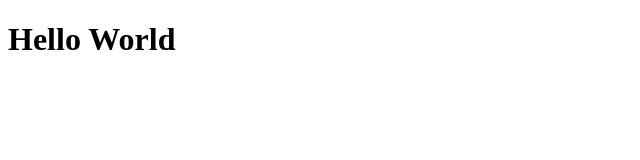
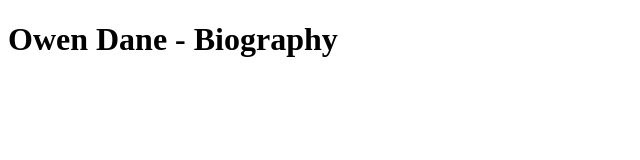
Before and after one commit to owendane5/lab-01, a plain HTML site: page index.html in a window 1280 px wide. Shown: the whole page, without its empty margins (0-640 px from the left). Drawn offline with Linux system fonts and the light colour scheme.

Commit message:
Changed title and h1

```diff
--- a/index.html
+++ b/index.html
@@ -4,11 +4,11 @@
     <meta charset="UTF-8">
     <meta http-equiv="X-UA-Compatible" content="IE=edge">
     <meta name="viewport" content="width=device-width, initial-scale=1.0">
-    <title>My First HTML Page</title>
+    <title>Owen Dane - Biography</title>
 </head>
 
 <body>
-    <h1>Hello World</h1>
+    <h1>Owen Dane - Biography</h1>
 </body>
 
 
```
